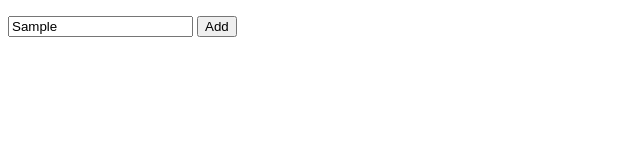
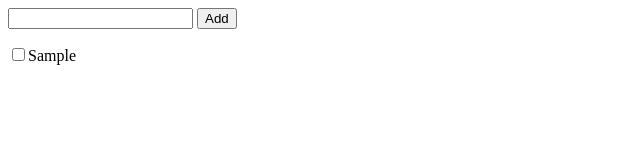
Before and after one commit to huantran123/todolist-typescript, a website with bundled scripts: page public/index.html in a window 1280 px wide. Both pictures are taken after typing "Sample" into the empty fields and a click on the button "Add". Shown: the whole page, without its empty margins (0-640 px from the left). Built offline with nearby package versions, Linux system fonts and the light colour scheme.

Commit message:
Complete add task feature

```diff
--- a/package.json
+++ b/package.json
@@ -7,12 +7,14 @@
     "lint": "prettier --check \"src/**/*.{ts,js}\""
   },
   "dependencies": {
-    "canvas-confetti": "^1.2.0"
+    "canvas-confetti": "^1.2.0",
+    "uuid": "^9.0.0"
   },
   "devDependencies": {
     "@snowpack/plugin-typescript": "^1.2.1",
     "@types/canvas-confetti": "^1.0.0",
     "@types/snowpack-env": "^2.3.3",
+    "@types/uuid": "^9.0.1",
     "prettier": "^2.2.1",
     "snowpack": "^3.3.7",
     "typescript": "^4.2.4"
--- a/public/index.html
+++ b/public/index.html
@@ -14,10 +14,10 @@
   </style>
 </head>
 <body>
-  <ul id="list"></ul>
   <form id="new-task-form">
     <input type="text" id="new-task-title">
     <button type="submit">Add</button>
   </form>
+  <ul id="list"></ul>
 </body>
 </html>
--- a/src/index.ts
+++ b/src/index.ts
@@ -1,7 +1,17 @@
+import {v4 as uuidV4} from "uuid";
+
 // Use generic (<>) to specify the type of each element (apply for querySelector, not work for getElementById)
 const list = document.querySelector<HTMLUListElement>("#list")
 const form = document.querySelector<HTMLFormElement>("#new-task-form")
 const input = document.querySelector<HTMLInputElement>("#new-task-title")
+const tasks: Task[] = loadTasks()
+tasks.forEach(addListItem) // Render all the existing tasks in local storage
+
+type Task = {
+  id: string,
+  title: string,
+  completed: boolean,
+  createAt: Date}
 
 // If using getElementById, use 'as' to specify the types
 // const list = document.getElementById("list")  as HTMLUListElement | null
@@ -10,4 +20,44 @@ const input = document.querySelector<HTMLInputElement>("#new-task-title")
 
 form?.addEventListener("submit", e => {
   e.preventDefault();
+
+  // Add ? (optional chaining) in case input is null because nothing with the id #new-task-title exists
+  if (input?.value === '' || input?.value === null) return
+
+  const newTask:Task = {
+    id: uuidV4(),
+    title: input.value,
+    completed: false,
+    createAt: new Date()
+  }
+  tasks.push(newTask)
+  saveTasks()
+
+  addListItem(newTask)
+  input.value = ''
 })
+
+function addListItem(task: Task) {
+  const item = document.createElement("li")
+  const label = document.createElement("label")
+  const checkbox = document.createElement("input")
+  checkbox.type = "checkbox"
+  checkbox.checked = task.completed
+  checkbox.addEventListener("change", () => {
+    task.completed = checkbox.checked
+    saveTasks()
+  })
+  label.append(checkbox, task.title)
+  item.append(label)
+  list?.append(item)
+}
+
+function saveTasks() {
+  localStorage.setItem("TASKS", JSON.stringify(tasks))
+}
+
+function loadTasks(): Task[] {
+  const taskJSON = localStorage.getItem("TASKS");
+  if (taskJSON === null) return []
+  return JSON.parse(taskJSON)
+}
--- a/tsconfig.json
+++ b/tsconfig.json
@@ -16,7 +16,7 @@
     "allowSyntheticDefaultImports": true,
     "importsNotUsedAsValues": "error",
     /* more strict checking for errors that per-file transpilers like `esbuild` would crash */
-    // "isolatedModules": true,
+    "isolatedModules": true,
     /* noEmit - We only use TypeScript for type checking. */
     "noEmit": true,
     /* Additional Options */
```
Also changed, not shown: 1 other file.
